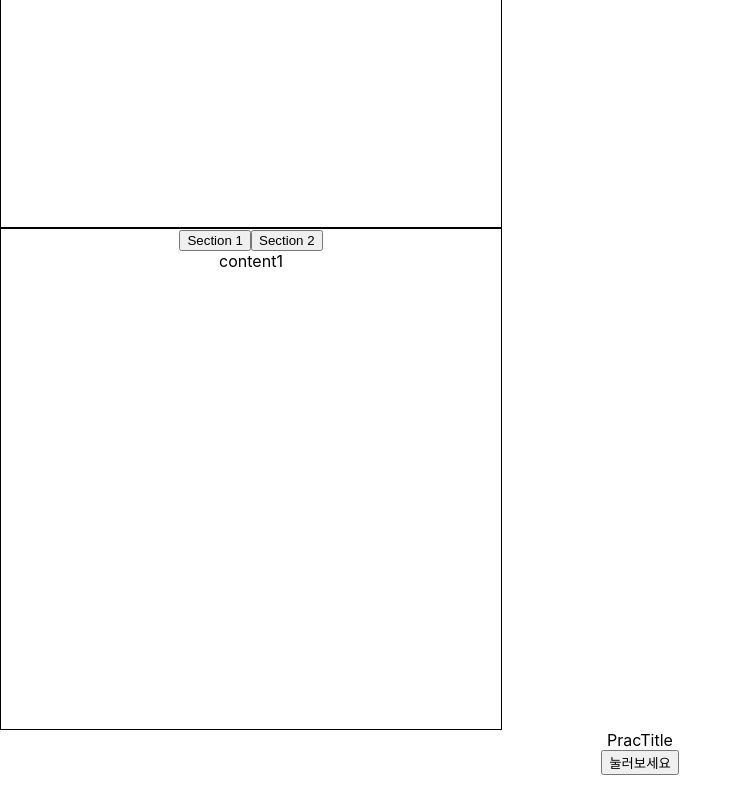
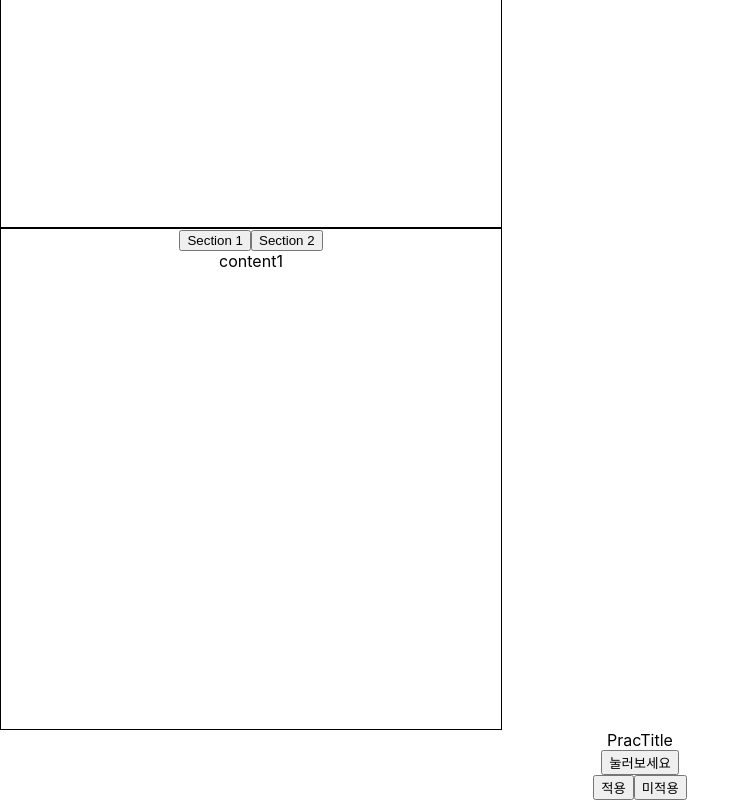
Before and after one commit to bigtae1007/nomard-hook, a React (Create React App) app: page / in a window 1280 px wide. Shown: the part 274-1074 px from the top of the page, without its empty margins (0-750 px from the left). Before the commit the page ends 1049 px from the top, so only its background shows below. Built offline with nearby package versions, Linux system fonts and the light colour scheme.

Commit message:
usePrevent 사용

```diff
--- a/src/App.tsx
+++ b/src/App.tsx
@@ -5,6 +5,7 @@ import PracInput from "./PracHook/PracInput";
 import PracTabls from "./PracHook/PracTabls";
 import PracTitle from "./PracHook/PracTitle";
 import PracConfirm from "./PracHook/PracConfirm";
+import PracPreventLeave from "./PracHook/PracPreventLeave";
 
 function App() {
   return (
@@ -13,6 +14,7 @@ function App() {
       <PracTabls />
       <PracTitle />
       <PracConfirm />
+      <PracPreventLeave />
     </div>
   );
 }
--- /dev/null
+++ b/src/PracHook/PracPreventLeave.tsx
@@ -0,0 +1,25 @@
+import React from "react";
+
+export const usePreventLeave = () => {
+  const lisner = (e: any) => {
+    e.preventDefault();
+    e.returnValue = "";
+  };
+  const enablePrevent = () => {
+    window.addEventListener("beforeunload", lisner);
+  };
+  const disablePrevent = () => {
+    window.removeEventListener("beforeunload", lisner);
+  };
+  return { enablePrevent, disablePrevent };
+};
+
+export default function PracPreventLeave() {
+  const { enablePrevent, disablePrevent } = usePreventLeave();
+  return (
+    <div>
+      <button onClick={enablePrevent}>적용</button>
+      <button onClick={disablePrevent}>미적용</button>
+    </div>
+  );
+}
```
